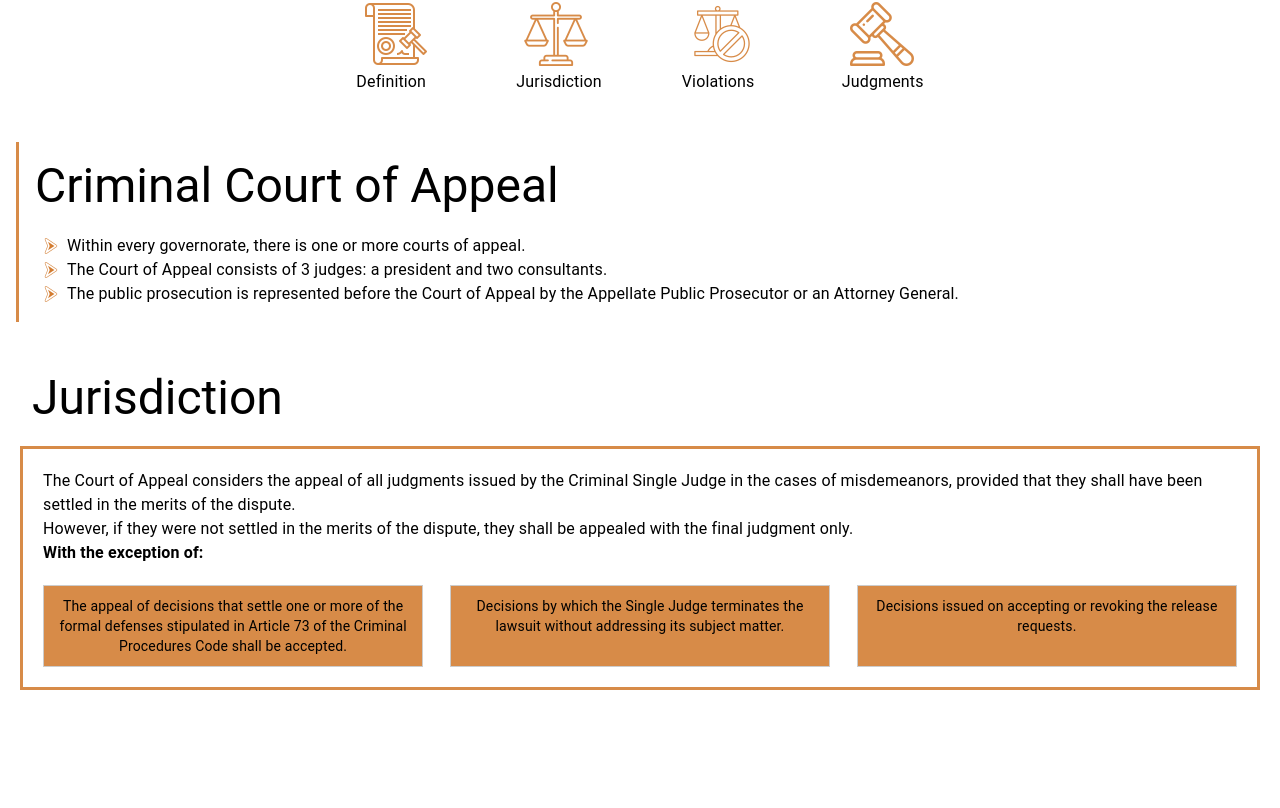
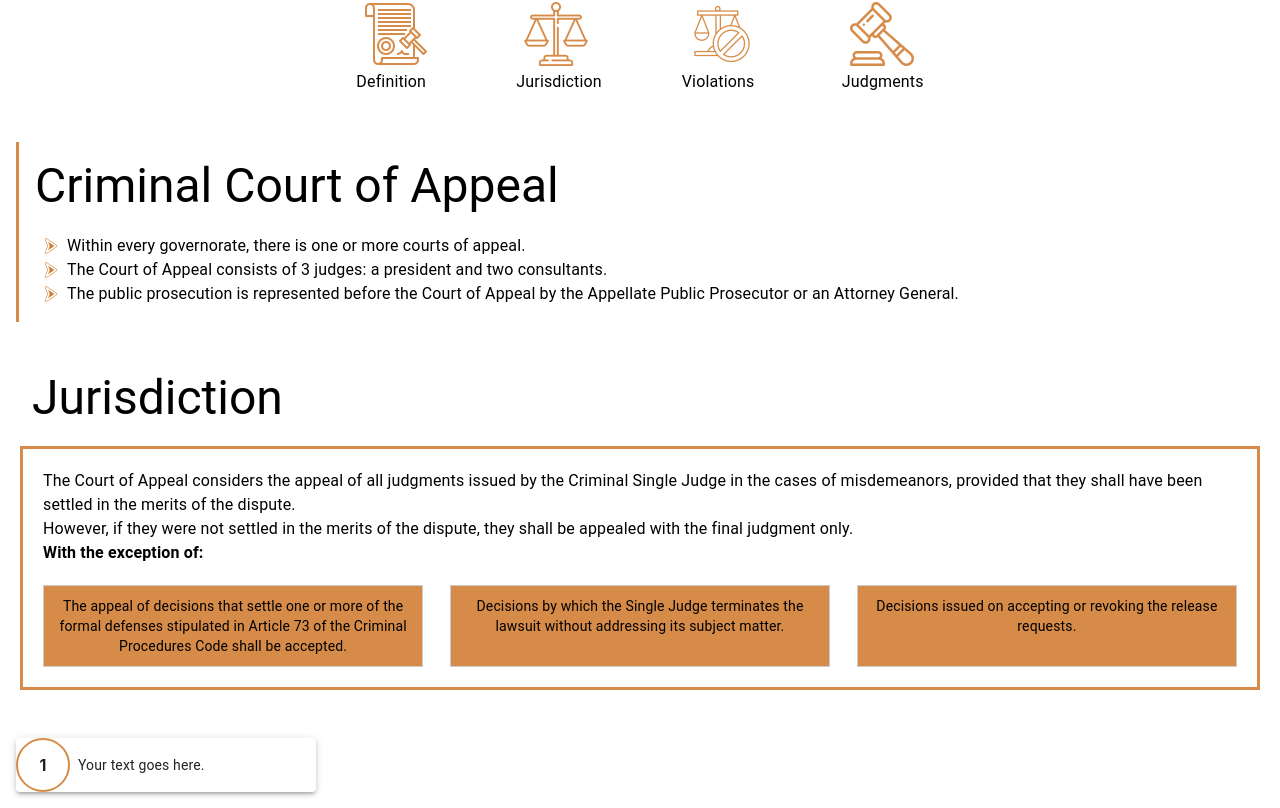
Before and after one commit to rimaabouchacra/web-assessment, a React (Create React App) app in the folder frontend/: page / in a window 1280 px wide. Shown: the part 520-1328 px from the top of the page. Before the commit the page ends 1230 px from the top, so only its background shows below. Built offline with nearby package versions, Linux system fonts and the light colour scheme.

Commit message:
added violation section

```diff
--- a/frontend/src/components/jurisdiction/index.css
+++ b/frontend/src/components/jurisdiction/index.css
@@ -2,6 +2,7 @@
     margin: 20px;
     padding: 20px;
     border: 3px solid #D78B48;
+    margin-bottom: 3rem;
 }
 .title{
     margin-left: 2rem;
--- /dev/null
+++ b/frontend/src/components/violations/index.css
@@ -0,0 +1,31 @@
+.container {
+    display: flex;
+    align-items: flex-start;
+    justify-content: flex-start;
+    margin: 1rem;
+}
+
+.boxx {
+    display: flex;
+    align-items: center;
+    justify-content: flex-start;
+    border-radius: 50%;
+    width: 300px;
+}
+
+.circle {
+    width: 50px;
+    height: 50px;
+    border: 2px solid #D78B48;
+    border-radius: 50%;
+    display: flex;
+    align-items: center;
+    justify-content: center;
+    margin-right: 8px;
+    font-weight: bold;
+}
+
+.textt {
+    margin: 0;
+
+}
--- /dev/null
+++ b/frontend/src/components/violations/index.js
@@ -0,0 +1,24 @@
+import React from 'react';
+import Typography from '@mui/material/Typography';
+import Paper from '@mui/material/Paper';
+import Box from '@mui/material/Box';
+import './index.css';
+
+const Violation = () => {
+  return (
+
+    <div className='container'>
+      <Paper elevation={3} className='boxx'>
+        <div className='circle'>1</div>
+        <Box>
+          <Typography variant="body2" component="div" className='textt'>
+            Your text goes here.
+          </Typography>
+        </Box>
+      </Paper>
+    </div>
+
+  );
+};
+
+export default Violation;
--- a/frontend/src/pages/main_en/index.js
+++ b/frontend/src/pages/main_en/index.js
@@ -3,15 +3,16 @@ import Header from "../../components/header";
 import Jurisdiction from "../../components/jurisdiction";
 import MenuBar from "../../components/menu";
 import Navbar from "../../components/nav"
+import Violation from "../../components/violations";
 const Main=()=>{
     return(
         <div>
-
           <Navbar activePage="English"/>
           <Header/>
           <MenuBar/>
           <Definition/>
           <Jurisdiction/>
+          <Violation/>
         </div>
     )
 }
```
